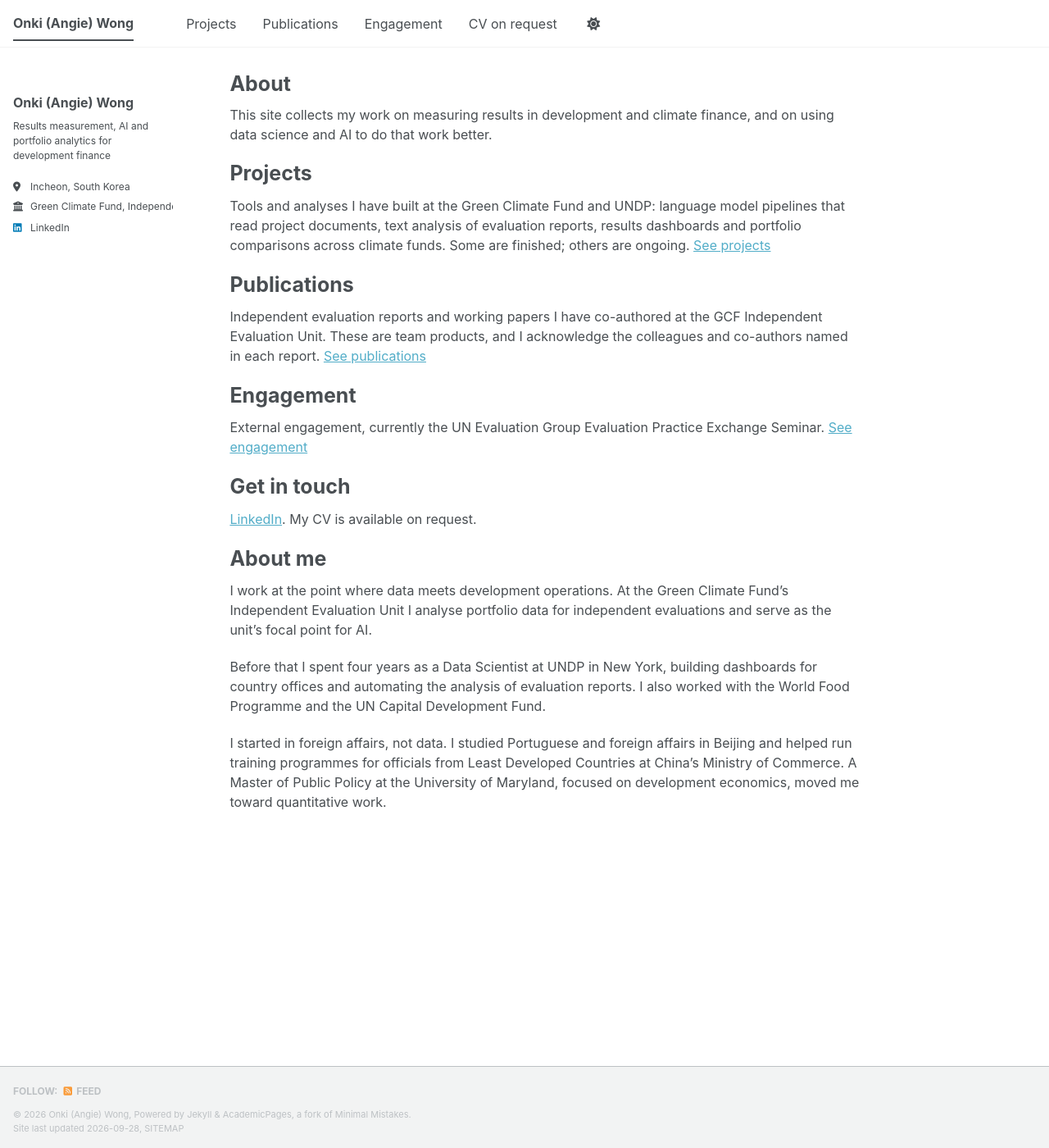
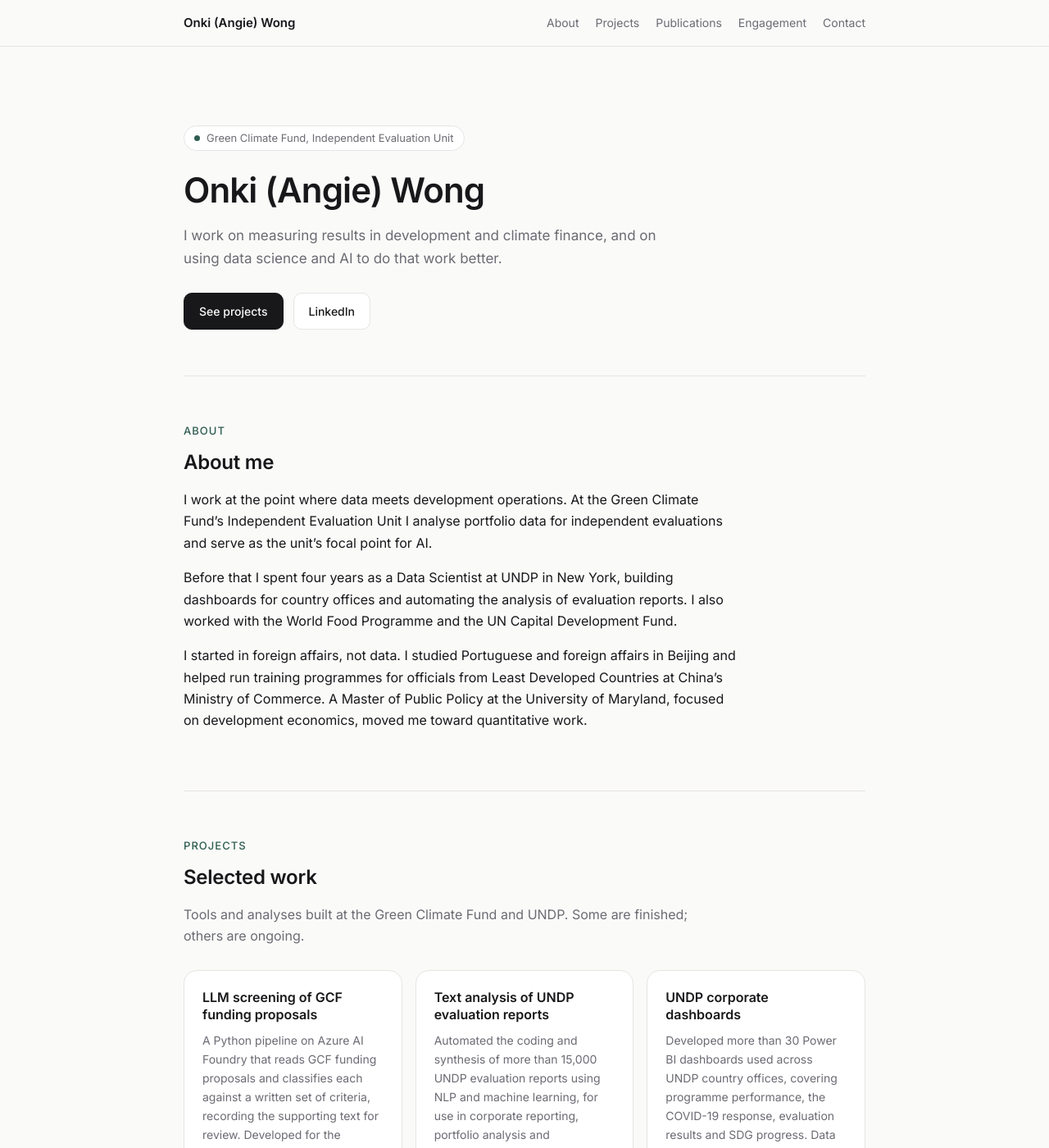
Before and after one commit to owangie/owangie.github.io, a Jekyll site: the page built from _pages/about.md, in a window 1280 px wide and 1400 px high. Shown: the whole window at 82% size. Built offline with Jekyll 4.4.1, drawn with Linux system fonts in a browser that asks for light colours; a style sheet for code colours, icons or effects is not loaded; some of the changed text lies outside the part shown.

Commit message:
Framer-style single-page home layout

```diff
--- /dev/null
+++ b/_layouts/home.html
@@ -0,0 +1,204 @@
+<!doctype html>
+<html lang="en">
+<head>
+  <meta charset="utf-8">
+  <meta name="viewport" content="width=device-width, initial-scale=1">
+  <meta name="robots" content="noindex, nofollow, noarchive">
+  <title>{{ site.author.name }}</title>
+  <meta name="description" content="{{ site.description }}">
+  <link rel="icon" type="image/svg+xml" href="{{ site.baseurl }}/images/favicon.svg">
+  <link rel="preconnect" href="https://fonts.googleapis.com">
+  <link rel="preconnect" href="https://fonts.gstatic.com" crossorigin>
+  <link href="https://fonts.googleapis.com/css2?family=Inter:wght@400;500;600&display=swap" rel="stylesheet">
+  <style>
+    :root {
+      --bg: #fafaf9; --surface: #ffffff; --text: #18181b; --muted: #6b6b73;
+      --line: #e7e5e4; --accent: #2f5d50; --accent-soft: #e8f0ed;
+      color-scheme: light;
+    }
+    @media (prefers-color-scheme: dark) {
+      :root {
+        --bg: #111113; --surface: #1a1a1d; --text: #ededef; --muted: #9b9ba3;
+        --line: #2a2a2e; --accent: #8cc4b1; --accent-soft: #1e2b27;
+        color-scheme: dark;
+      }
+    }
+    * { box-sizing: border-box; }
+    html { scroll-behavior: smooth; }
+    body {
+      margin: 0; background: var(--bg); color: var(--text);
+      font: 400 16px/1.65 Inter, system-ui, -apple-system, "Segoe UI", sans-serif;
+      -webkit-font-smoothing: antialiased;
+    }
+    a { color: inherit; }
+    .wrap { max-width: 880px; margin: 0 auto; padding: 0 24px; }
+
+    /* nav */
+    nav {
+      position: sticky; top: 0; z-index: 10;
+      background: color-mix(in srgb, var(--bg) 85%, transparent);
+      backdrop-filter: blur(10px); -webkit-backdrop-filter: blur(10px);
+      border-bottom: 1px solid var(--line);
+    }
+    nav .wrap { display: flex; align-items: center; justify-content: space-between; height: 56px; gap: 16px; }
+    nav .name { font-weight: 600; text-decoration: none; font-size: 15px; white-space: nowrap; }
+    nav ul { display: flex; gap: 20px; list-style: none; margin: 0; padding: 0; font-size: 14px; }
+    nav ul a { text-decoration: none; color: var(--muted); transition: color .2s; }
+    nav ul a:hover { color: var(--text); }
+    @media (max-width: 620px) { nav ul { gap: 14px; } nav ul li.opt { display: none; } }
+
+    /* hero */
+    .hero { padding: 96px 0 56px; }
+    .hero h1 { font-size: clamp(30px, 5vw, 42px); line-height: 1.15; font-weight: 600; letter-spacing: -0.02em; margin: 0 0 16px; }
+    .hero p { font-size: 17px; color: var(--muted); max-width: 600px; margin: 0 0 28px; }
+    .pill { display: inline-flex; align-items: center; gap: 8px; font-size: 13px; color: var(--muted);
+      border: 1px solid var(--line); border-radius: 999px; padding: 4px 12px; margin-bottom: 24px; background: var(--surface); }
+    .pill i { width: 7px; height: 7px; border-radius: 50%; background: var(--accent); display: inline-block; }
+    .btns { display: flex; gap: 12px; flex-wrap: wrap; }
+    .btn { display: inline-block; padding: 10px 18px; border-radius: 10px; font-size: 14px; font-weight: 500; text-decoration: none;
+      border: 1px solid var(--line); background: var(--surface); transition: transform .2s, border-color .2s; }
+    .btn:hover { transform: translateY(-1px); border-color: var(--muted); }
+    .btn.primary { background: var(--text); color: var(--bg); border-color: var(--text); }
+
+    /* sections */
+    section { padding: 56px 0; border-top: 1px solid var(--line); }
+    .label { font-size: 13px; font-weight: 500; text-transform: uppercase; letter-spacing: .08em; color: var(--accent); margin: 0 0 8px; }
+    h2 { font-size: 24px; font-weight: 600; letter-spacing: -0.01em; margin: 0 0 12px; }
+    .intro { color: var(--muted); max-width: 640px; margin: 0 0 28px; }
+    .prose p { margin: 0 0 16px; max-width: 680px; }
+
+    /* cards */
+    .grid { display: grid; grid-template-columns: repeat(auto-fill, minmax(260px, 1fr)); gap: 16px; }
+    .card { background: var(--surface); border: 1px solid var(--line); border-radius: 16px; padding: 22px;
+      transition: transform .25s, box-shadow .25s, border-color .25s; }
+    .card:hover { transform: translateY(-3px); box-shadow: 0 10px 30px rgba(0,0,0,.06); border-color: var(--muted); }
+    .card h3 { font-size: 16px; font-weight: 600; margin: 0 0 8px; line-height: 1.35; }
+    .card p { font-size: 14px; color: var(--muted); margin: 0 0 8px; }
+    .card p:last-child { margin-bottom: 0; }
+    .card em { font-style: normal; font-size: 12px; color: var(--accent); background: var(--accent-soft); padding: 2px 8px; border-radius: 6px; }
+    .card a { color: var(--accent); }
+
+    /* lists */
+    .list { list-style: none; margin: 0; padding: 0; }
+    .list li { display: grid; grid-template-columns: 64px 1fr; gap: 16px; padding: 16px 0; border-bottom: 1px solid var(--line); }
+    .list li:last-child { border-bottom: 0; }
+    .list .yr { color: var(--muted); font-size: 14px; font-variant-numeric: tabular-nums; padding-top: 1px; }
+    .list a.t { font-weight: 500; text-decoration: none; }
+    .list a.t:hover { text-decoration: underline; }
+    .list .sub { display: block; font-size: 14px; color: var(--muted); margin-top: 2px; }
+    .tag { font-size: 12px; color: var(--muted); border: 1px solid var(--line); border-radius: 6px; padding: 1px 7px; margin-left: 6px; white-space: nowrap; }
+
+    footer { padding: 40px 0 56px; color: var(--muted); font-size: 13px; border-top: 1px solid var(--line); }
+
+    /* reveal on scroll */
+    .reveal { opacity: 0; transform: translateY(14px); transition: opacity .6s ease, transform .6s ease; }
+    .reveal.in { opacity: 1; transform: none; }
+    @media (prefers-reduced-motion: reduce) { .reveal { opacity: 1; transform: none; transition: none; } html { scroll-behavior: auto; } }
+  </style>
+</head>
+<body>
+
+<nav>
+  <div class="wrap">
+    <a class="name" href="#top">{{ site.author.name }}</a>
+    <ul>
+      <li class="opt"><a href="#about">About</a></li>
+      <li><a href="#projects">Projects</a></li>
+      <li><a href="#publications">Publications</a></li>
+      <li class="opt"><a href="#engagement">Engagement</a></li>
+      <li><a href="#contact">Contact</a></li>
+    </ul>
+  </div>
+</nav>
+
+<main class="wrap" id="top">
+
+  <header class="hero reveal">
+    <span class="pill"><i></i>{{ site.author.employer }}</span>
+    <h1>{{ site.author.name }}</h1>
+    <p>I work on measuring results in development and climate finance, and on using data science and AI to do that work better.</p>
+    <div class="btns">
+      <a class="btn primary" href="#projects">See projects</a>
+      <a class="btn" href="https://www.linkedin.com/in/{{ site.author.linkedin }}/">LinkedIn</a>
+    </div>
+  </header>
+
+  <section id="about" class="reveal">
+    <p class="label">About</p>
+    <h2>About me</h2>
+    <div class="prose">{{ content }}</div>
+  </section>
+
+  <section id="projects">
+    <p class="label reveal">Projects</p>
+    <h2 class="reveal">Selected work</h2>
+    <p class="intro reveal">Tools and analyses built at the Green Climate Fund and UNDP. Some are finished; others are ongoing.</p>
+    <div class="grid">
+      {% for p in site.portfolio %}
+      <article class="card reveal">
+        <h3>{{ p.title }}</h3>
+        {{ p.content | markdownify }}
+      </article>
+      {% endfor %}
+    </div>
+  </section>
+
+  <section id="publications">
+    <p class="label reveal">Publications</p>
+    <h2 class="reveal">Reports and papers</h2>
+    <p class="intro reveal">Independent evaluation reports and working papers co-authored at the GCF Independent Evaluation Unit. These are team products; co-authors are named in each report.</p>
+    <ul class="list reveal">
+      {% assign pubs = site.publications | sort: "date" | reverse %}
+      {% for p in pubs %}
+      <li>
+        <span class="yr">{{ p.date | date: "%Y" }}</span>
+        <span>
+          <a class="t" href="{{ p.paperurl }}">{{ p.title }}</a>{% if p.category == "working" %}<span class="tag">Working paper</span>{% endif %}
+          <span class="sub">{{ p.excerpt | strip_html }}</span>
+        </span>
+      </li>
+      {% endfor %}
+    </ul>
+  </section>
+
+  <section id="engagement">
+    <p class="label reveal">Engagement</p>
+    <h2 class="reveal">Talks and seminars</h2>
+    <ul class="list reveal">
+      {% for t in site.talks reversed %}
+      <li>
+        <span class="yr">{% unless t.hide_date %}{{ t.date | date: "%Y" }}{% endunless %}</span>
+        <span>
+          {% if t.link %}<a class="t" href="{{ t.link }}">{{ t.title }}</a>{% else %}<span class="t">{{ t.title }}</span>{% endif %}
+          <span class="sub">{{ t.venue }}{% if t.link %} · <a href="{{ t.link }}">Slides</a>{% endif %}</span>
+        </span>
+      </li>
+      {% endfor %}
+    </ul>
+  </section>
+
+  <section id="contact" class="reveal">
+    <p class="label">Contact</p>
+    <h2>Get in touch</h2>
+    <p class="intro">The best way to reach me is on LinkedIn. My CV is available on request.</p>
+    <a class="btn primary" href="https://www.linkedin.com/in/{{ site.author.linkedin }}/">Message me on LinkedIn</a>
+  </section>
+
+</main>
+
+<footer>
+  <div class="wrap">{{ site.author.location }}</div>
+</footer>
+
+<script>
+  (function () {
+    var els = document.querySelectorAll('.reveal');
+    if (!('IntersectionObserver' in window)) { els.forEach(function (e) { e.classList.add('in'); }); return; }
+    var io = new IntersectionObserver(function (entries) {
+      entries.forEach(function (en) { if (en.isIntersecting) { en.target.classList.add('in'); io.unobserve(en.target); } });
+    }, { threshold: 0.08 });
+    els.forEach(function (e) { io.observe(e); });
+  })();
+</script>
+</body>
+</html>
--- a/_pages/about.md
+++ b/_pages/about.md
@@ -1,32 +1,12 @@
 ---
 permalink: /
 title: "About"
-author_profile: true
+layout: home
 redirect_from:
   - /about/
   - /about.html
 ---
 
-This site collects my work on measuring results in development and climate finance, and on using data science and AI to do that work better.
-
-Projects
-======
-Tools and analyses I have built at the Green Climate Fund and UNDP: language model pipelines that read project documents, text analysis of evaluation reports, results dashboards and portfolio comparisons across climate funds. Some are finished; others are ongoing. [See projects](/portfolio/)
-
-Publications
-======
-Independent evaluation reports and working papers I have co-authored at the GCF Independent Evaluation Unit. These are team products, and I acknowledge the colleagues and co-authors named in each report. [See publications](/publications/)
-
-Engagement
-======
-External engagement, currently the UN Evaluation Group Evaluation Practice Exchange Seminar. [See engagement](/talks/)
-
-Get in touch
-======
-[LinkedIn](https://www.linkedin.com/in/angieonki/). My CV is available on request.
-
-About me
-======
 I work at the point where data meets development operations. At the Green Climate Fund's Independent Evaluation Unit I analyse portfolio data for independent evaluations and serve as the unit's focal point for AI.
 
 Before that I spent four years as a Data Scientist at UNDP in New York, building dashboards for country offices and automating the analysis of evaluation reports. I also worked with the World Food Programme and the UN Capital Development Fund.
```
